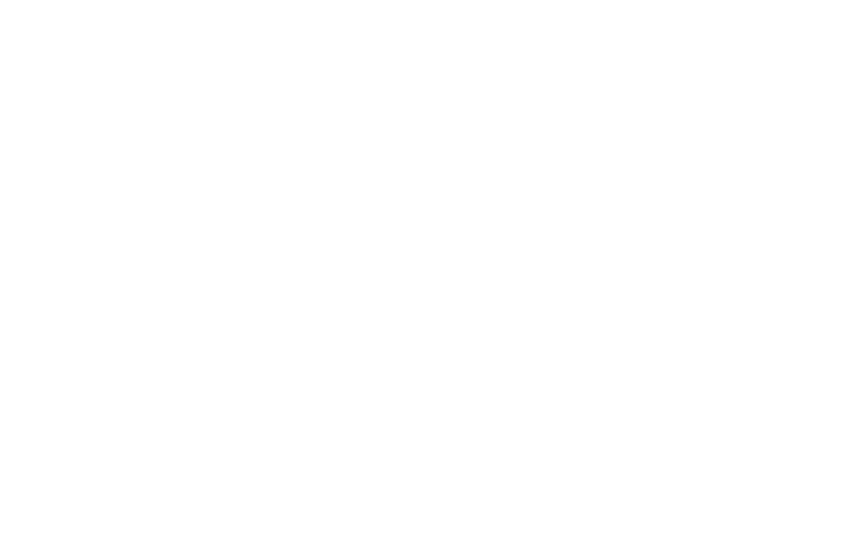
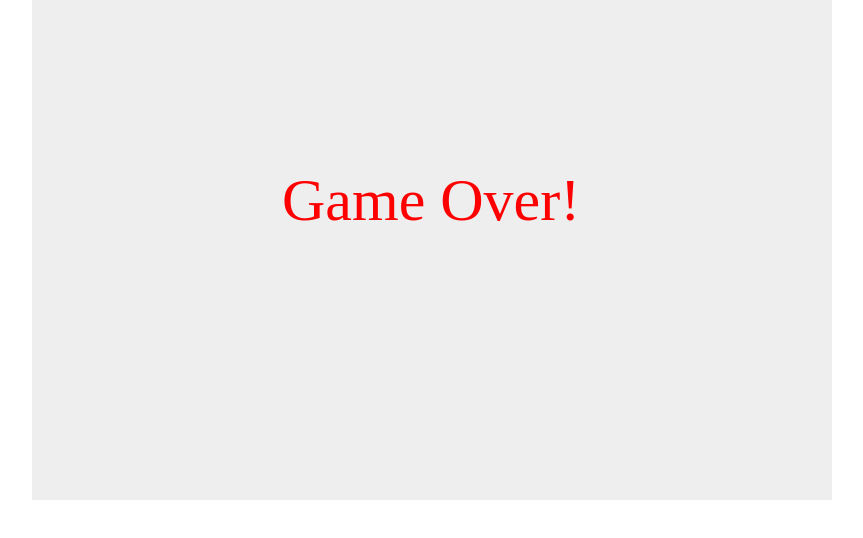
Before and after one commit to ishanjain28/breakout-game, a website: page dist/index.html in a window 1280 px wide. Shown: the whole page, without its empty margins (208-1071 px from the left). Drawn offline with Linux system fonts and the light colour scheme.

```diff
--- a/dist/breakout.js
+++ b/dist/breakout.js
@@ -0,0 +1,171 @@
+var canvas = document.getElementById('breakout'),
+    ctx = canvas.getContext('2d'),
+    canvasHeight = canvas.height,
+    canvasWidth = canvas.width,
+    ballMovedx = 2,
+    ballMovedy = -2,
+    ballInitialX = canvas.width / 2,
+    ballInitialY = canvas.height - 30,
+    ballRadius = 10,
+    paddleHeight = 10,
+    paddleWidth = 75,
+    paddleX = (canvasWidth - paddleWidth) / 2,
+    rightPressed = false,
+    leftPressed = false,
+    isGameOver = false,
+    brickRowCount = 6,
+    brickColumnCount = 8,
+    brickWidth = 75,
+    brickHeight = 20,
+    brickPadding = 10,
+    brickOffsetTop = 30,
+    brickOffsetLeft = 60;
+
+// Bricks Object
+var bricks = [];
+for (var j = 0; j < brickColumnCount; j++) {
+    bricks[j] = [];
+    for (var i = 0; i < brickRowCount; i++) {
+        bricks[j][i] = { x: 0, y: 0, status: 1 };
+    }
+}
+
+// Register KeyUp/KeyDown listeners
+document.addEventListener('keyup', keyUpHandler, false);
+document.addEventListener('keydown', keyDownHandler, false);
+
+// Keyboard Control Handlers
+function keyDownHandler(e) {
+    if (e.keyCode == 39) {
+        rightPressed = true;
+    }
+    if (e.keyCode == 37) {
+        leftPressed = true;
+    }
+}
+
+function keyUpHandler(e) {
+    if (e.keyCode == 39) {
+        rightPressed = false;
+    }
+    if (e.keyCode == 37) {
+        leftPressed = false;
+    }
+}
+
+function drawBall() {
+    // Draws the ball
+    ctx.beginPath();
+    ctx.arc(ballInitialX, ballInitialY, ballRadius, 0, Math.PI * 2);
+    ctx.fillStyle = "#0095dd";
+    ctx.fill();
+    ctx.closePath();
+}
+
+function drawPaddle() {
+    // Draws paddle
+    ctx.beginPath();
+    ctx.rect(paddleX, canvasHeight - paddleHeight, paddleWidth, paddleHeight);
+    ctx.fillStyle = "red";
+    ctx.fill();
+    ctx.closePath();
+}
+
+function drawGameOver() {
+    // Draws te Game Over Screen
+    ctx.clearRect(0, 0, canvasWidth, canvasHeight);
+    ctx.font = "60px serif";
+    ctx.fillStyle = "red";
+    ctx.fillText("Game Over!", (canvasWidth - 300) / 2, (canvasHeight - 60) / 2);
+}
+
+function drawBricks() {
+    for (var j = 0; j < brickColumnCount; j++) {
+        for (var i = 0; i < brickRowCount; i++) {
+            var brick = bricks[j][i];
+            if (brick.status == 1) {
+                brick.x = (j * (brickWidth + brickPadding)) + brickOffsetLeft;
+                brick.y = (i * (brickHeight + brickPadding)) + brickOffsetTop;
+
+                // Draw the bricks
+                ctx.rect(brick.x, brick.y, brickWidth, brickHeight);
+                ctx.beginPath();
+                ctx.fillStyle = "#0095dd";
+                ctx.fill();
+                ctx.closePath();
+                // Brick Drawing complete
+            }
+        }
+    }
+}
+
+function brickCollisionDetection() {
+    // Collision detection b/w brick and ball
+    for (var j = 0; j < brickColumnCount; j++) {
+        for (var i = 0; i < brickRowCount; i++) {
+            var brick = bricks[j][i];
+            if (ballInitialX > brick.x &&
+                ballInitialX < brick.x + brickWidth &&
+                ballInitialY > brick.y &&
+                ballInitialY < brick.y + brickHeight) {
+                ballMovedy = -ballMovedy;
+                brick.status = 0;
+            }
+        }
+    }
+}
+
+function draw() {
+    /*
+     * Clear the display before repaint
+     * This way it doesn't leaves a trail of everything that moves
+     */
+    ctx.clearRect(0, 0, canvasWidth, canvasHeight);
+    // Draw Ball
+    drawBall();
+    // Draw Paddle
+    drawPaddle();
+    // Draw Bricks
+    drawBricks();
+    // Enable Collision Detection b/w brick and ball
+    brickCollisionDetection();
+    // For Left and Right edges
+    if (ballInitialX + ballMovedx < ballRadius || ballInitialX + ballMovedx > canvasWidth - ballRadius) {
+        ballMovedx = -ballMovedx;
+    }
+    // For Top Edge
+    if (ballInitialY + ballMovedy < ballRadius) {
+        ballMovedy = -ballMovedy;
+    } else if (ballInitialY + ballMovedy > canvasHeight - ballRadius) {
+        // Check if the ball's position on horizontal axis is falls inside
+        // the paddle's position on X axis, If this is true, it means that ball
+        // has hit the paddle, So we would want to rebound it now
+        // If it is false, Then it means that ball is going to hit the bottom edges
+        // Which means that someone just lose in the game.. :)
+        if (ballInitialX > paddleX && ballInitialX < paddleX + paddleWidth) {
+            ballMovedy = -ballMovedy;
+        } else {
+            isGameOver = true;
+            drawGameOver();
+            setTimeout(function() {
+                document.location.reload();
+            }, 5000);
+        }
+    }
+
+    if (rightPressed && paddleX < canvasWidth - paddleWidth) {
+        paddleX += 7;
+    }
+    if (leftPressed && paddleX > 0) {
+        paddleX -= 7;
+    }
+    ballInitialX += ballMovedx;
+    ballInitialY += ballMovedy;
+}
+
+
+setInterval(function() {
+    if (!isGameOver) {
+        draw();
+    }
+}, 10);
--- a/dist/index.html
+++ b/dist/index.html
@@ -14,16 +14,16 @@
     }
 
     #breakout {
-        margin: 0;
+        margin: 0 auto;
+        background: #eee;
+        display: block;
         padding: 0;
-        height: 100%;
-        width: 100%;
     }
 </style>
 
 
 <body>
-    <canvas id="breakout"><h1>Please Enable Javascript to play this game in your browser</h1></canvas>
+    <canvas height="500" width="800" id="breakout"><h1>Please Enable Javascript to play this game in your browser</h1></canvas>
 
     <script src="/breakout.js" type="text/javascript"></script>
 
```
Also changed, not shown: .eslintrc.json (added).
